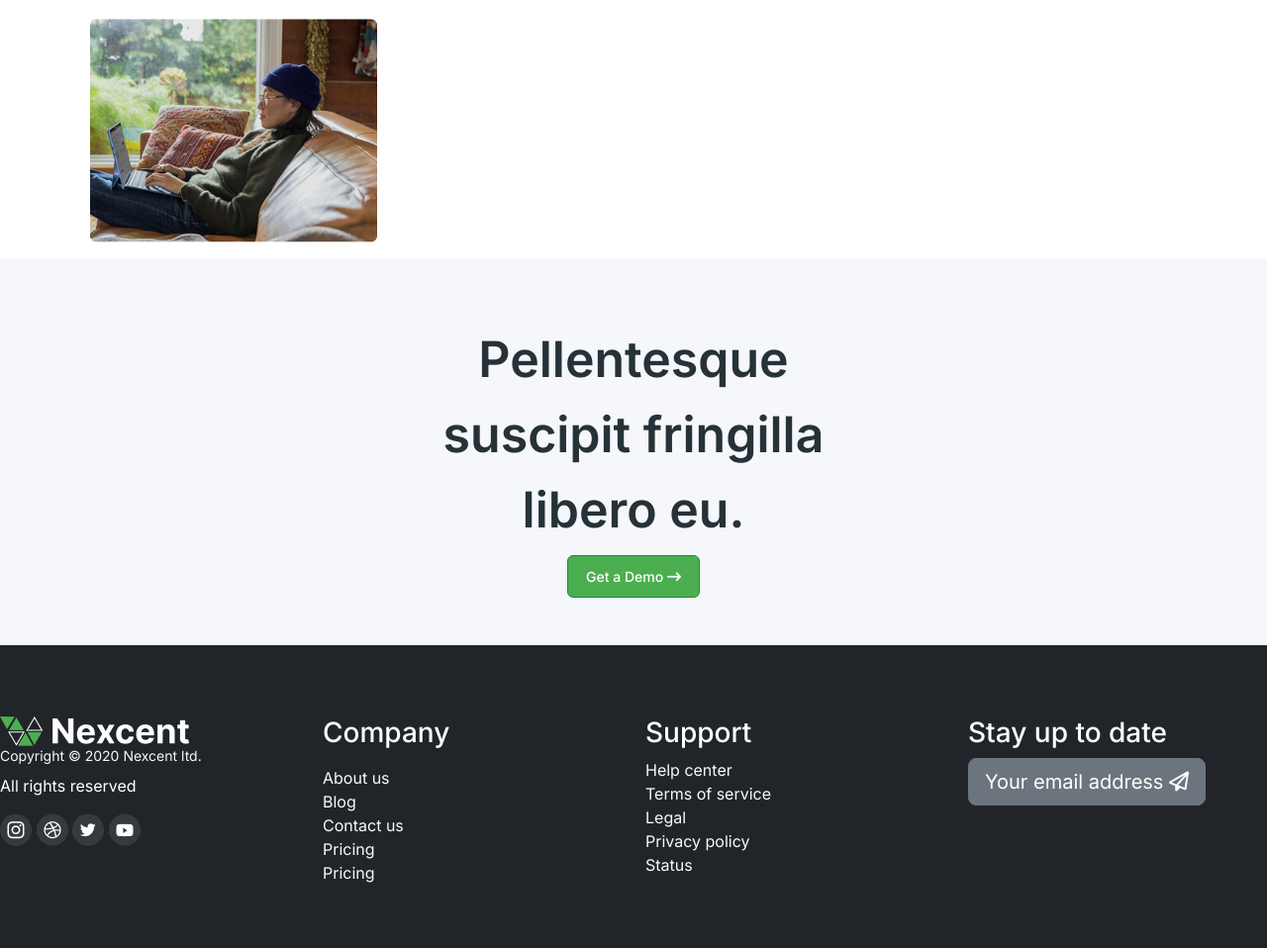
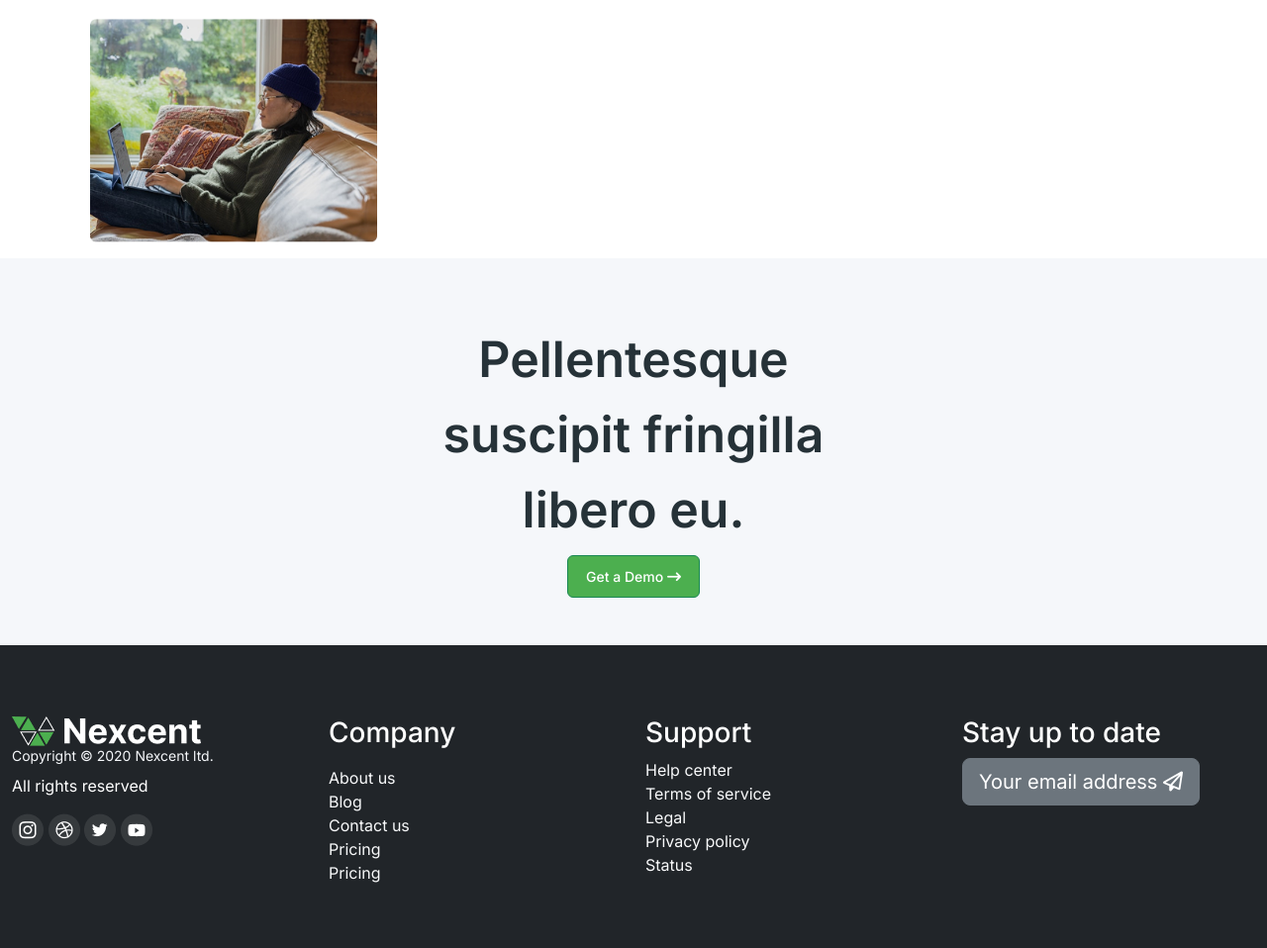
Before and after one commit to Nuha-akter/bootarap, a plain HTML site: page index.html in a window 1280 px wide. Shown: the part 3471-4429 px from the top of the page at 99% size. Drawn offline with nearby package versions, Linux system fonts and the light colour scheme.

Commit message:
footeradd

```diff
--- a/index.html
+++ b/index.html
@@ -278,8 +278,11 @@
                 </div>
                </section>
                <!-- Suscript end -->
-              <!-- Footer -->
-               <section class="footer-section">
+
+    </main>
+
+    <footer>
+      <div class="container footer-section">
         <div class="row justify-content-evenly bg-dark text-white pt-5 pb-5">
           <div class="col-md-3 pt-4">
             <img src="./assets/footer.png" alt="">
@@ -315,9 +318,8 @@
             <button type="button" class="btn btn-secondary btn-lg">Your email address <i class="fa-regular fa-paper-plane"></i></button>
           </div>
         </div>
-               </section>
-               <!-- Footer end -->
-    </main>
+      </div>
+    </footer>
 
     <script src="https://cdn.jsdelivr.net/npm/bootstrap@5.3.3/dist/js/bootstrap.bundle.min.js" integrity="sha384-YvpcrYf0tY3lHB60NNkmXc5s9fDVZLESaAA55NDzOxhy9GkcIdslK1eN7N6jIeHz" crossorigin="anonymous"></script>
 </body>
```
Lines whose indentation alone changed are shown as unchanged.
